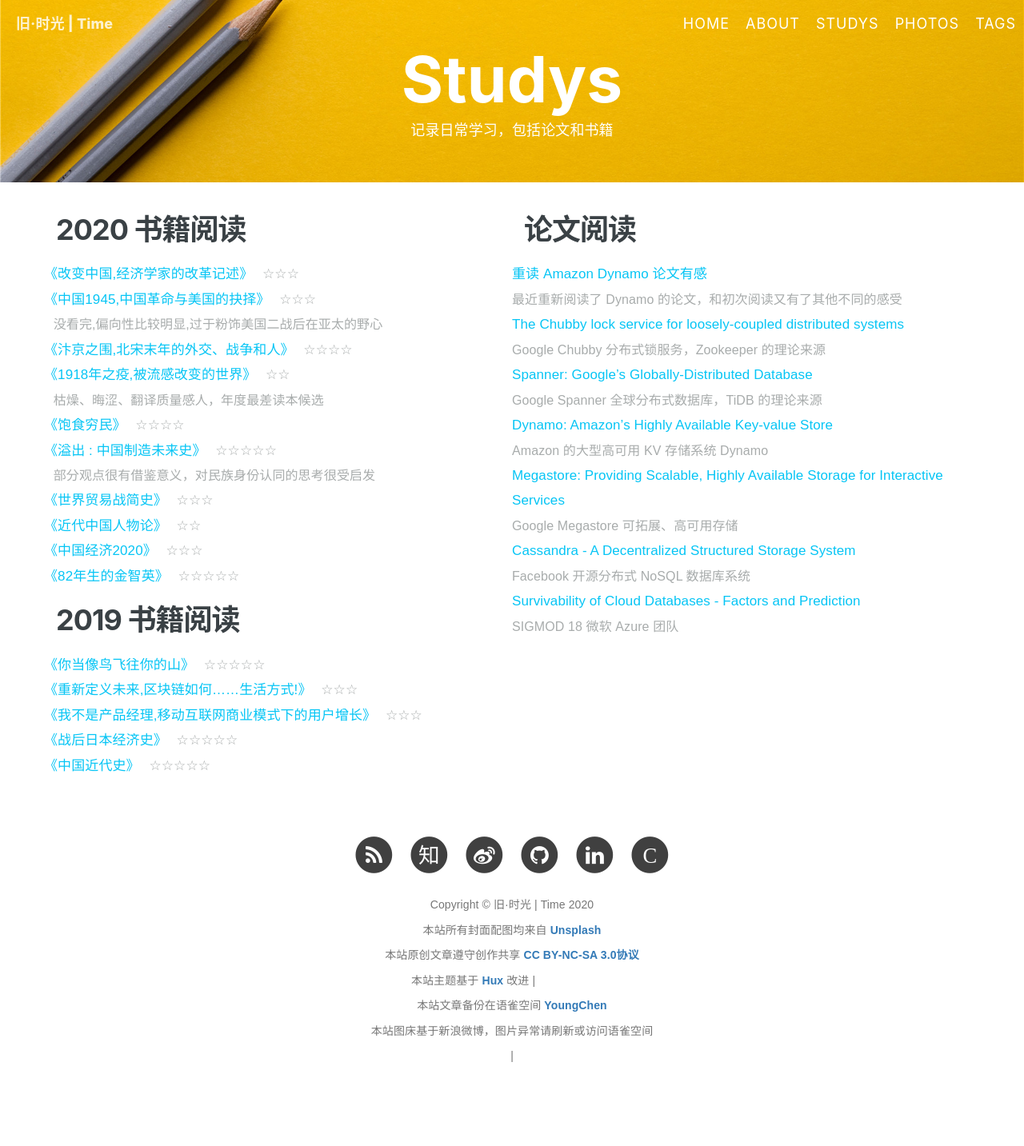
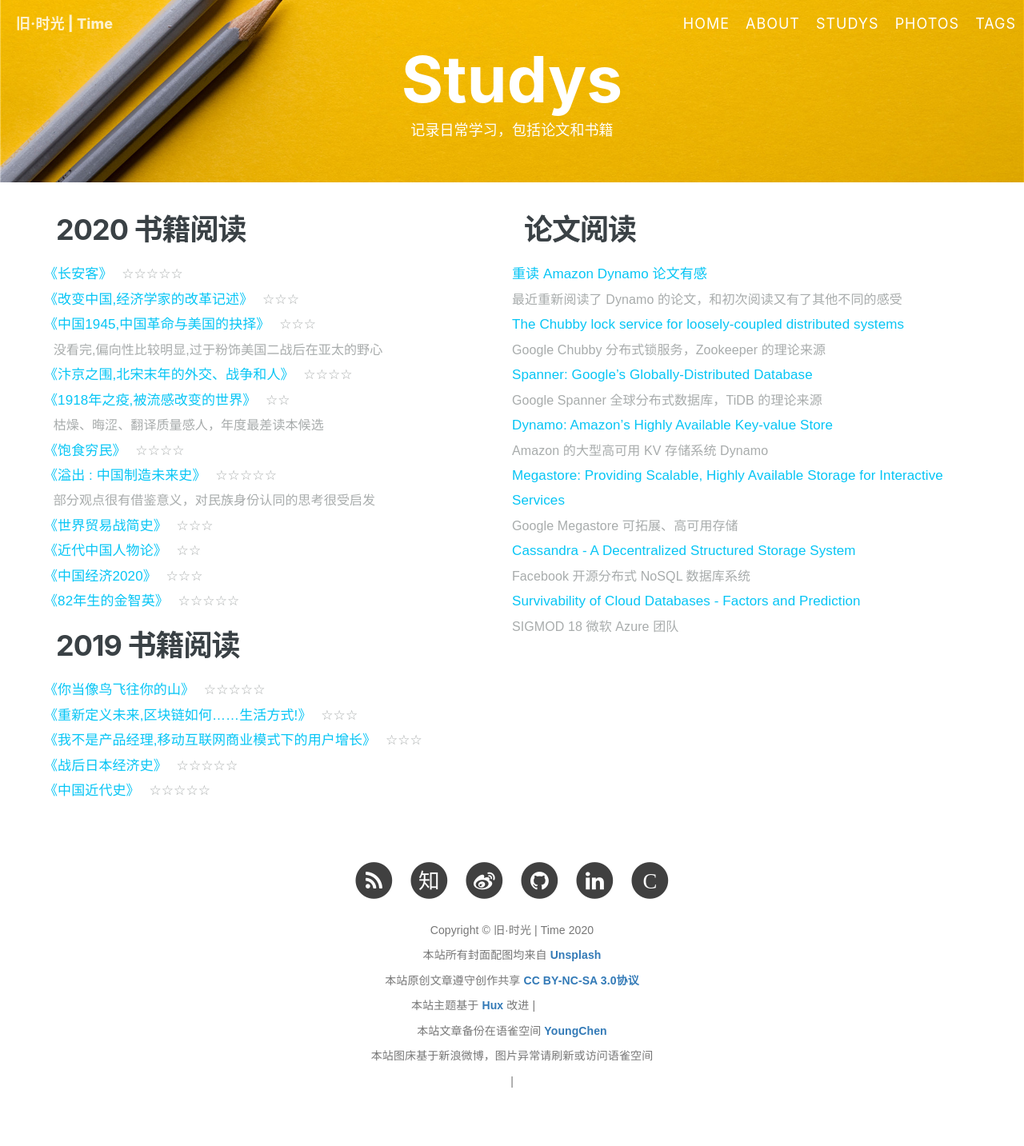
Before and after one commit to jiayangchen/jiayangchen.github.io, a Jekyll site: the page built from c_study.html, in a window 1280 px wide. Shown: the whole page at 80% size. Built offline with Jekyll 4.4.1, drawn with Linux system fonts in a browser that asks for light colours; nearby versions of some CDN libraries; comment, search, counter and statistics services are not loaded; before the commit the page ends 1402 px from its top, so only the background shows below that; grey boxes are pictures that could not be loaded.

Commit message:
add booke

```diff
--- a/_config.yml
+++ b/_config.yml
@@ -147,6 +147,11 @@ papers: [
 
 books: {
     "2020": [
+        {
+            url: "https://book.douban.com/subject/34983746/",
+            title: "长安客",
+            star: "☆☆☆☆☆"
+        },
         {
             url: "https://book.douban.com/subject/34880649/",
             title: "改变中国,经济学家的改革记述",
```
